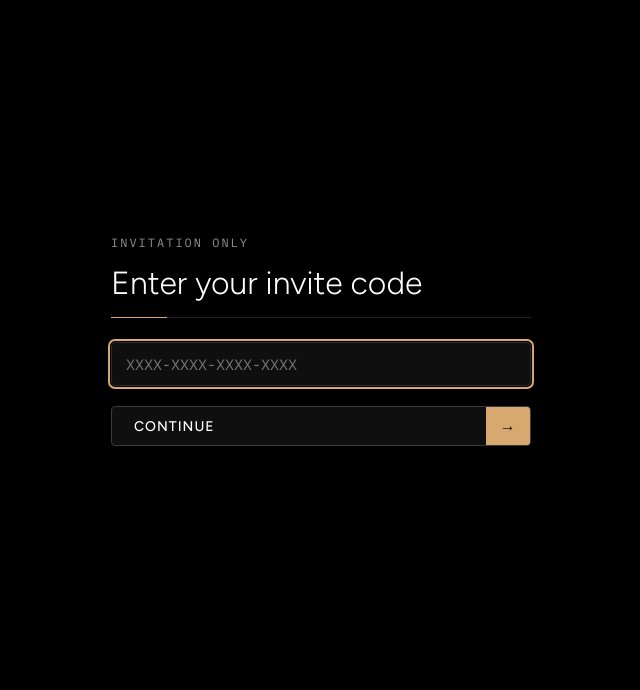
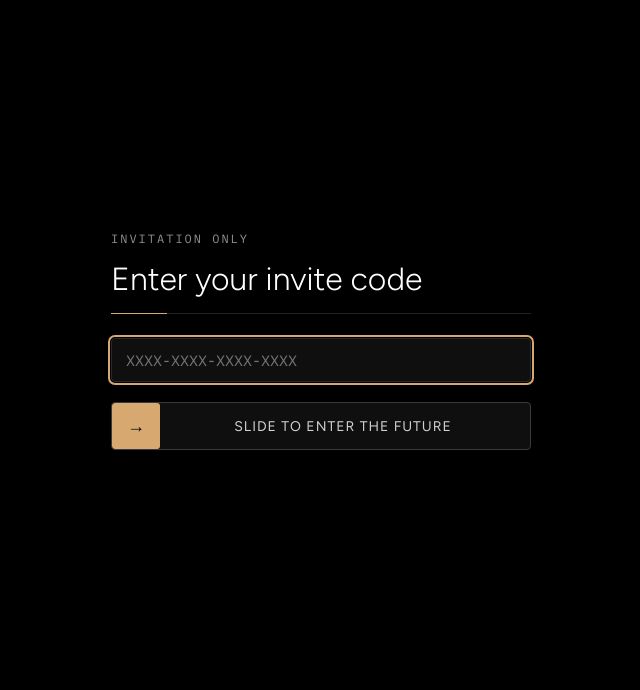
Before and after one commit to Growtheworldtogether/lets-fly, a Laravel app: page / in a window 1280 px wide. Shown: the part 56-746 px from the top of the page, without its empty margins (319-959 px from the left). Run offline with Laravel 12, Linux system fonts and the light colour scheme; data that the repository does not hold is empty; parts of the project's set-up code (start-up, migrations or seed data) failed here and were passed over.

Commit message:
Code page: slide to enter the future
A gold handle is dragged across the bar to submit. Enter in the code box and Enter or Space on the
handle still submit, a short drag snaps back, and without JavaScript a Continue button shows.

Co-Authored-By: Claude Sonnet 5.5 <noreply@anthropic.com>
Claude-Session: https://claude.ai/code/session_01BbpThuGCFGRji7S9sW8HB3

```diff
--- a/public/css/pioneer.css
+++ b/public/css/pioneer.css
@@ -100,3 +100,12 @@ a.btn.solid{display:inline-flex;width:auto}
 .inline-form .btn.solid{width:auto}
 .toast{border-color:#2a2a2d}.toast.bad{border-color:#7a2d2d}
 .imp{background:#0f0f10;color:var(--body);border-bottom:1px solid var(--gold)}.imp .link{color:#fff}
+.slide{position:relative;height:48px;margin-top:20px;border:1px solid #3a3a3d;border-radius:4px;background:#0f0f10;overflow:hidden;user-select:none;touch-action:none;--fill:0px}
+.slide::before{content:'';position:absolute;left:0;top:0;bottom:0;width:var(--fill);background:#16130e}
+.slide-label{position:absolute;inset:0;display:flex;align-items:center;justify-content:center;padding-left:44px;font-size:14px;letter-spacing:1px;text-transform:uppercase;color:#d0d1d2;pointer-events:none}
+.slide-handle{position:absolute;left:0;top:0;bottom:0;width:48px;border:0;border-radius:3px;background:var(--gold);color:#0b0b0b;font-size:18px;cursor:grab;display:flex;align-items:center;justify-content:center;touch-action:none}
+.slide-handle:active{cursor:grabbing}.slide.back .slide-handle{transition:transform .25s ease}.slide.back::before{transition:width .25s ease}
+.slide-handle:focus-visible{outline:2px solid #fff;outline-offset:-4px}
+.slide.done .slide-label{color:#fff}
+.shake{animation:shake .4s}@keyframes shake{25%{transform:translateX(-5px)}75%{transform:translateX(5px)}}
+@media(prefers-reduced-motion:reduce){.slide.back .slide-handle,.slide.back::before,.shake{transition:none;animation:none}}
--- a/resources/views/auth/gate.blade.php
+++ b/resources/views/auth/gate.blade.php
@@ -3,10 +3,35 @@
 <section class="gate">
   <p class="eyebrow">Invitation only</p>
   <h1>Enter your invite code</h1>
-  <form method="post" action="{{ route('gate.enter') }}" autocomplete="off">@csrf
+  <form method="post" action="{{ route('gate.enter') }}" autocomplete="off" id="gate-form">@csrf
     <label class="sr" for="code">Invite code</label>
     <input id="code" name="code" class="field mono" placeholder="XXXX-XXXX-XXXX-XXXX" required autofocus maxlength="40" spellcheck="false" autocapitalize="characters">
-    <button class="btn solid" type="submit">Continue</button>
+    <noscript><button class="btn solid" type="submit">Continue</button></noscript>
+    <div class="slide" id="slide" hidden>
+      <span class="slide-label">Slide to enter the future</span>
+      <button type="button" class="slide-handle" id="slide-handle" aria-label="Slide to enter the future. Press Enter to submit instead."><span aria-hidden="true">&rarr;</span></button>
+    </div>
   </form>
 </section>
+<script>
+(function () {
+  var form = document.getElementById('gate-form'), slide = document.getElementById('slide'), handle = document.getElementById('slide-handle'), input = document.getElementById('code');
+  slide.hidden = false;
+  var dragging = false, startX = 0, pos = 0, max = 0, done = false;
+  function limits() { max = slide.clientWidth - handle.offsetWidth - 2; }
+  function move(x) { pos = Math.max(0, Math.min(max, x)); handle.style.transform = 'translateX(' + pos + 'px)'; slide.style.setProperty('--fill', (pos + handle.offsetWidth) + 'px'); }
+  function submit() {
+    if (done) return;
+    if (!input.value.trim()) { input.focus(); input.classList.add('shake'); setTimeout(function () { input.classList.remove('shake'); }, 400); reset(); return; }
+    done = true; move(max); slide.classList.add('done'); form.submit();
+  }
+  function reset() { slide.classList.add('back'); move(0); setTimeout(function () { slide.classList.remove('back'); }, 250); }
+  handle.addEventListener('pointerdown', function (e) { if (done) return; limits(); dragging = true; startX = e.clientX - pos; handle.setPointerCapture(e.pointerId); slide.classList.remove('back'); e.preventDefault(); });
+  handle.addEventListener('pointermove', function (e) { if (dragging) move(e.clientX - startX); });
+  function end() { if (!dragging) return; dragging = false; if (pos >= max * 0.92) submit(); else reset(); }
+  handle.addEventListener('pointerup', end); handle.addEventListener('pointercancel', end);
+  handle.addEventListener('keydown', function (e) { if (e.key === 'Enter' || e.key === ' ') { e.preventDefault(); limits(); submit(); } });
+  window.addEventListener('resize', function () { limits(); if (!done) move(0); });
+})();
+</script>
 @endsection
```
